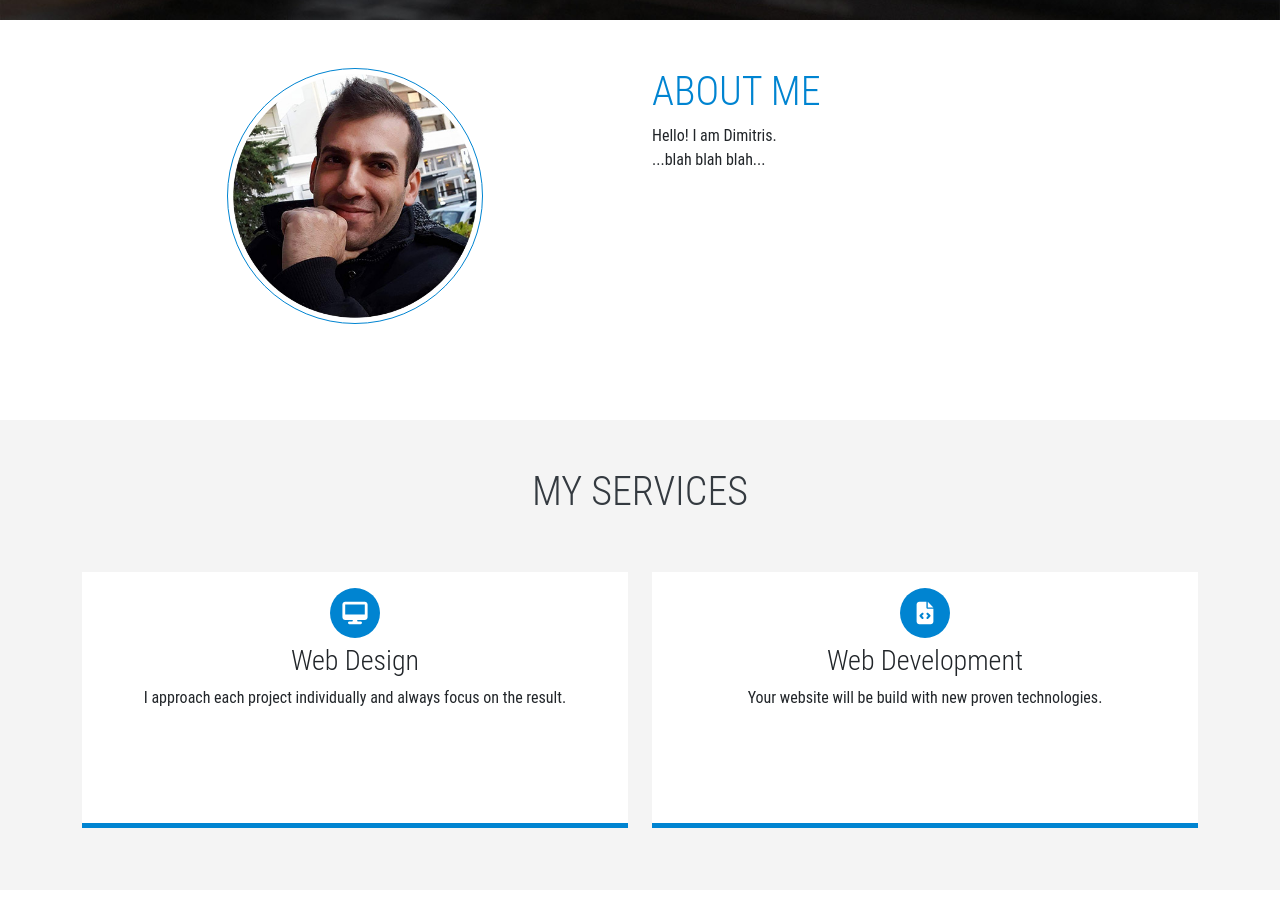
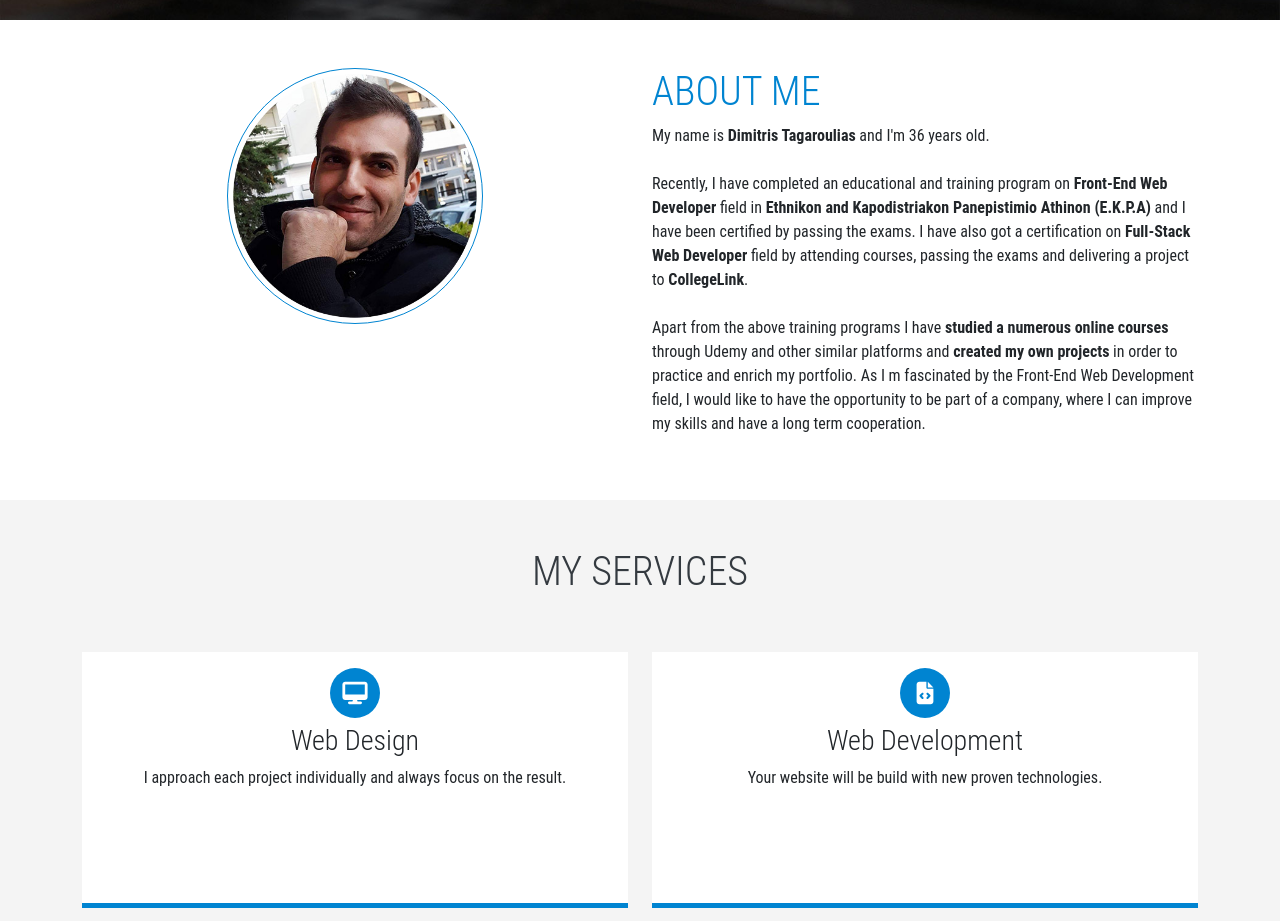
Before and after one commit to DimitrisTagaroulias/My-Portfolio, a React (Create React App) app: page / in a window 1280 px wide. Shown: the part 780-1701 px from the top of the page. Built offline with nearby package versions, Linux system fonts and the light colour scheme.

Commit message:
about me completed

```diff
--- a/src/components/AboutMe.js
+++ b/src/components/AboutMe.js
@@ -14,9 +14,24 @@ const AboutMe = () => {
           <div className="about-me-container col-lg-6 col-xm-12">
             <h1 className="about-heading">about me</h1>
             <p>
-              Hello! I am Dimitris.
-              <br />
-              ...blah blah blah...
+              My name is <b>Dimitris Tagaroulias</b> and I'm 36 years old.
+              <br></br>
+              <br></br>
+              Recently, I have completed an educational and training program on{" "}
+              <b>Front-End Web Developer</b> field in{" "}
+              <b>Ethnikon and Kapodistriakon Panepistimio Athinon (E.K.P.A)</b>{" "}
+              and I have been certified by passing the exams. I have also got a
+              certification on <b>Full-Stack Web Developer</b> field by
+              attending courses, passing the exams and delivering a project to{" "}
+              <b>CollegeLink</b>.<br></br>
+              <br></br>
+              Apart from the above training programs I have{" "}
+              <b>studied a numerous online courses</b> through Udemy and other
+              similar platforms and <b>created my own projects</b> in order to
+              practice and enrich my portfolio. As I m fascinated by the
+              Front-End Web Development field, I would like to have the
+              opportunity to be part of a company, where I can improve my skills
+              and have a long term cooperation.
             </p>
           </div>
         </div>
```
